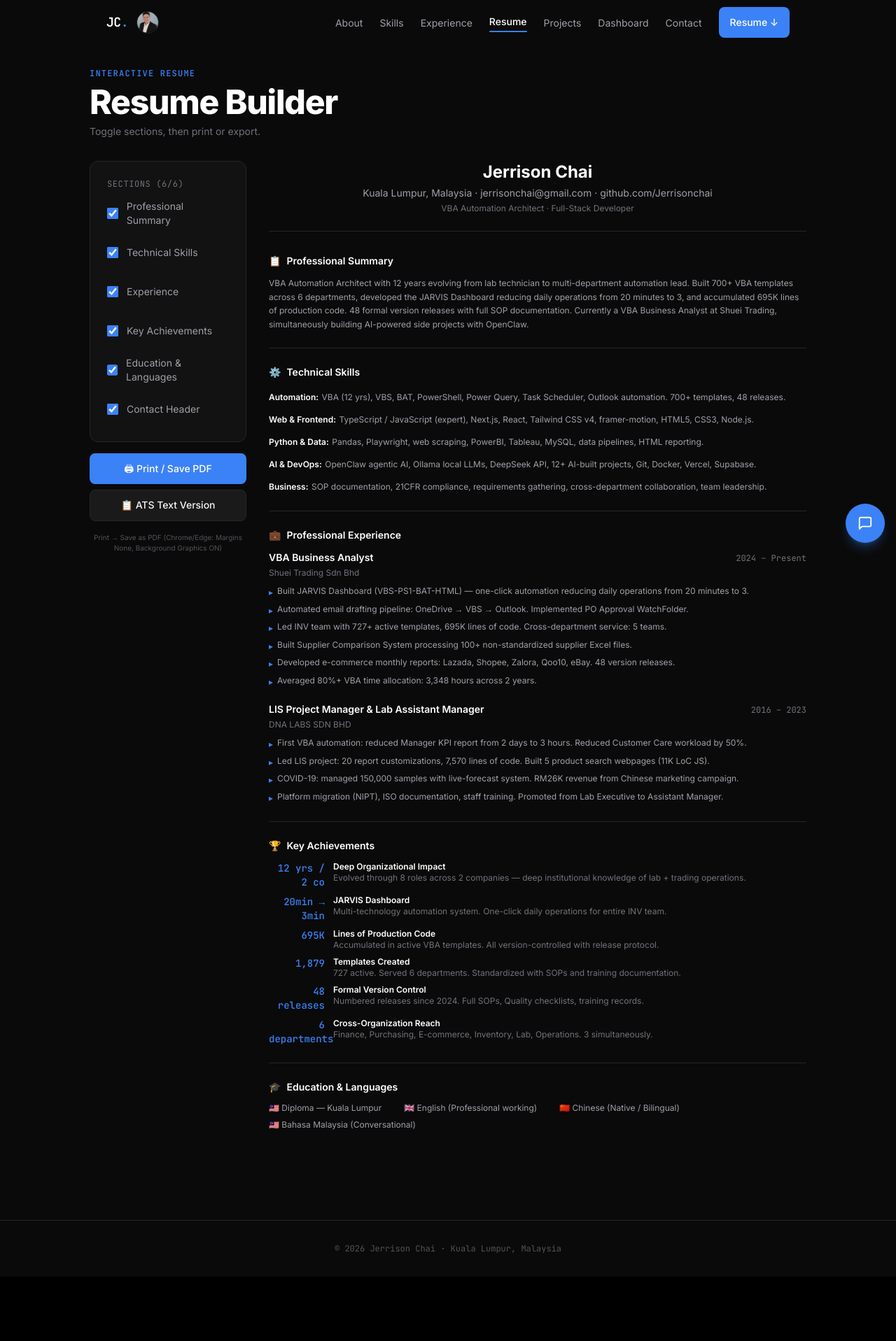
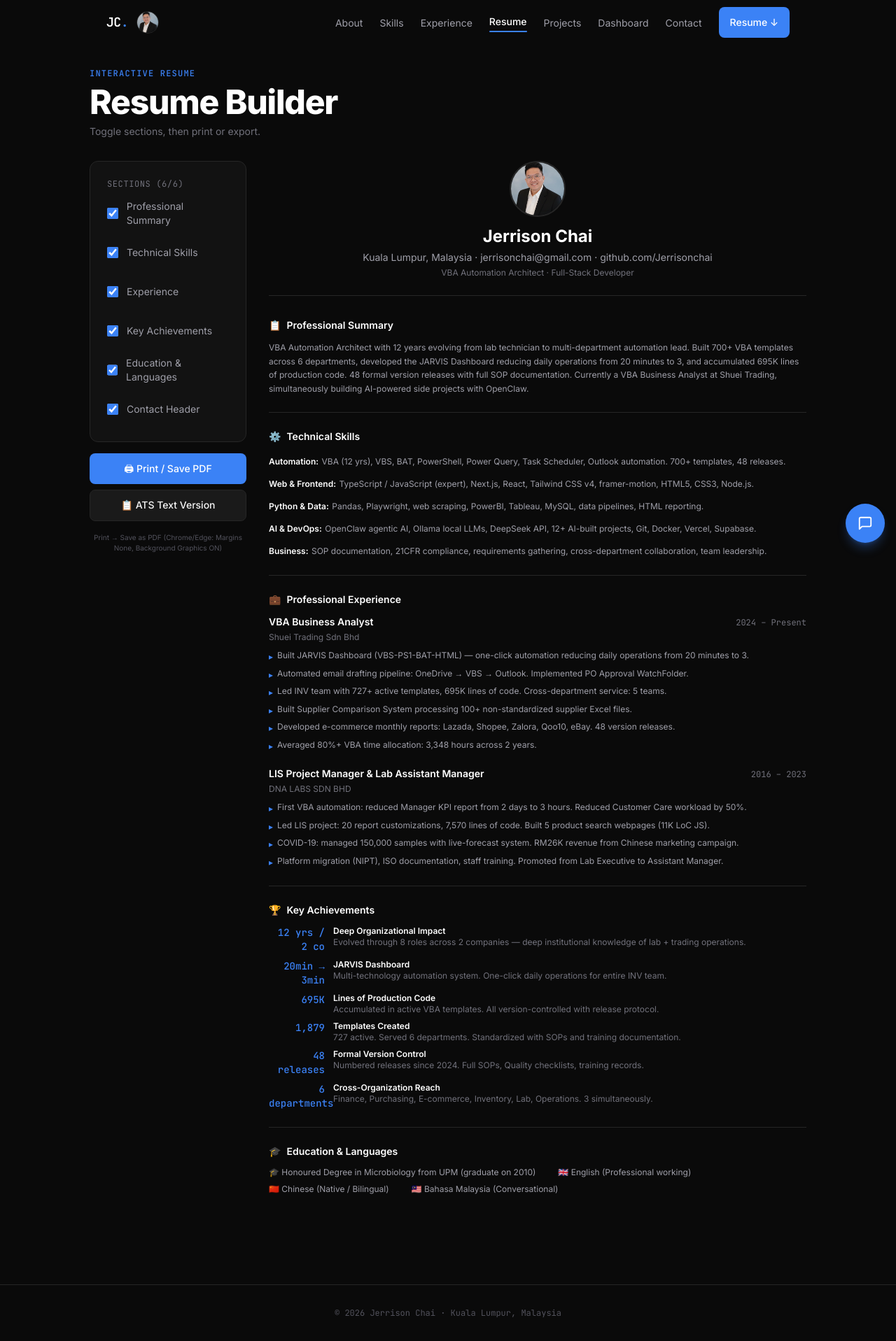
Before and after one commit to Jerrisonchai/jerrison-portfolio, a Next.js app: page /resume in a window 1280 px wide. Shown: the whole page at 70% size. Before the commit the page ends 1825 px from the top, so only its background shows below. Built offline with nearby package versions, Linux system fonts and the light colour scheme.

Commit message:
Resume page: add profile photo beside name (PDF export), fix education to 'Honoured Degree in Microbiology from UPM (graduate on 2010)'

```diff
--- a/src/app/resume/page.tsx
+++ b/src/app/resume/page.tsx
@@ -96,6 +96,12 @@ export default function ResumePage() {
                 {/* Contact Header */}
                 {sections.contact && (
                   <div className="text-center mb-8 pb-6 border-b border-[#262626]">
+                    <img
+                      src="/images/profile-photo.png"
+                      alt="Jerrison Chai"
+                      className="w-20 h-20 rounded-full mx-auto mb-3 object-cover border-2 border-[#262626]"
+                      style={{ printColorAdjust: 'exact', WebkitPrintColorAdjust: 'exact' }}
+                    />
                     <h2 className="text-2xl font-bold text-white mb-1">Jerrison Chai</h2>
                     <p className="text-zinc-400 text-sm">
                       Kuala Lumpur, Malaysia · jerrisonchai@gmail.com · github.com/Jerrisonchai
@@ -167,7 +173,7 @@ export default function ResumePage() {
                 {sections.education && (
                   <ResumeSection title="Education & Languages" icon="🎓">
                     <div className="flex flex-wrap gap-x-8 gap-y-2 text-xs text-zinc-400">
-                      <span>🇲🇾 Diploma — Kuala Lumpur</span>
+                      <span>🎓 Honoured Degree in Microbiology from UPM (graduate on 2010)</span>
                       <span>🇬🇧 English (Professional working)</span>
                       <span>🇨🇳 Chinese (Native / Bilingual)</span>
                       <span>🇲🇾 Bahasa Malaysia (Conversational)</span>
@@ -210,6 +216,10 @@ export default function ResumePage() {
           #resume-print .border-b { border-color: #ddd !important; }
           nav, aside, footer, button, .btn-primary, .btn-secondary { display: none !important; }
           @page { margin: 0.3in; size: A4; }
+          #resume-print img {
+            print-color-adjust: exact;
+            -webkit-print-color-adjust: exact;
+          }
         }
       `}</style>
 
@@ -342,5 +352,5 @@ KEY ACHIEVEMENTS
 48 releases    — Formal version control with Quality checklists since 2024
 
 EDUCATION & LANGUAGES
-Diploma — Kuala Lumpur
+Honoured Degree in Microbiology from UPM (graduate on 2010)
 English (Professional working) | Chinese (Native/Bilingual) | Bahasa Malaysia (Conversational)`;
```
